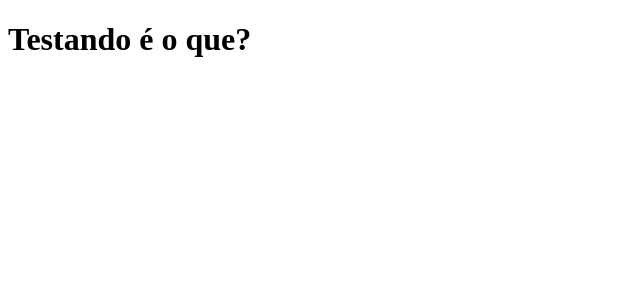
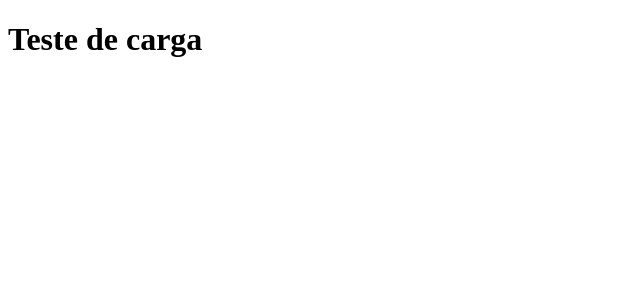
Before and after one commit to b4knamy/tabnews-curso, a Next.js app: page / in a window 1280 px wide. Shown: the top 300 px of the page, without its empty margins (0-640 px from the left). Built offline with nearby package versions, Linux system fonts and the light colour scheme.

Commit message:
:speech_balloon: slightly changes

```diff
--- a/pages/index.js
+++ b/pages/index.js
@@ -1,4 +1,4 @@
 export default function Home() {
 
-    return <h1>Testando é o que?</h1>
+    return <h1>Teste de carga</h1>
 }
```
Also changed, not shown: 1 other file (tests, documents, lock files or other folders).
